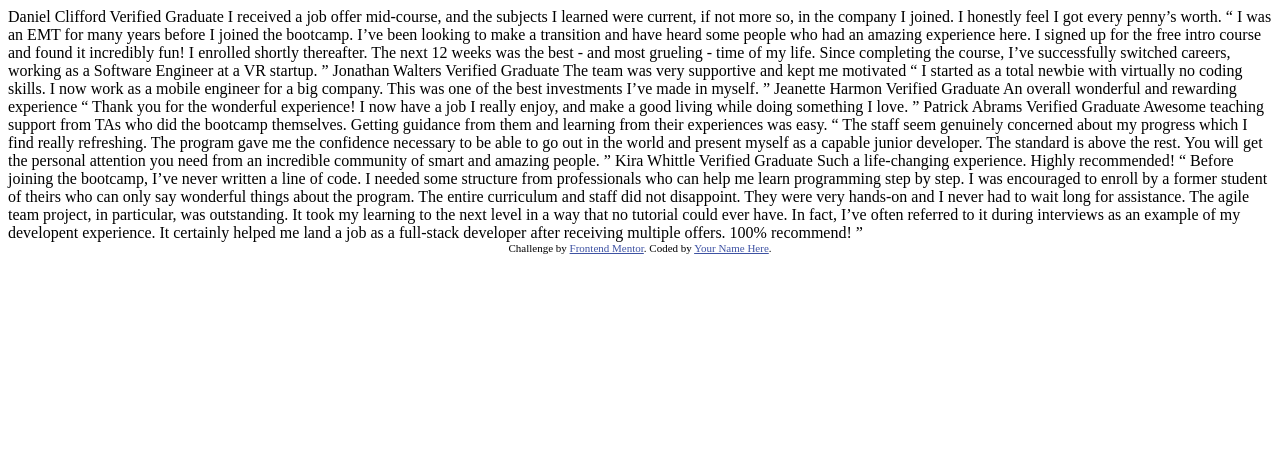
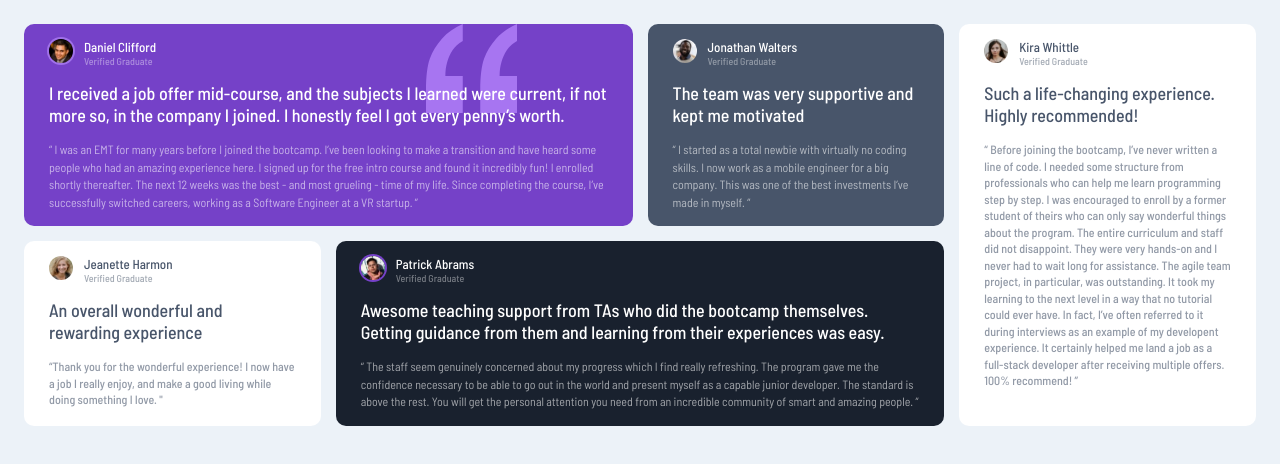
Before and after one commit to vcalvo25/testimonial-grid, a plain HTML site: page index.html in a window 1280 px wide. Drawn offline with Linux system fonts and the light colour scheme.

Commit message:
updated html and finalized styles

```diff
--- a/index.html
+++ b/index.html
@@ -2,75 +2,95 @@
 <html lang="en">
 <head>
   <meta charset="UTF-8">
-  <meta name="viewport" content="width=device-width, initial-scale=1.0"> <!-- displays site properly based on user's device -->
+  <meta name="viewport" content="width=device-width, initial-scale=1.0">
+  <link rel="icon" type="image/png" sizes="32x32" href="./images/favicon-32x32.png">
+  <link rel="stylesheet" href="styles.css">
 
-  <link rel="icon" type="image/png" sizes="32x32" href="./images/favicon-32x32.png">
-
-  <title>Frontend Mentor | [Challenge Name Here]</title>
-
-  <!-- Feel free to remove these styles or customise in your own stylesheet 👍 -->
-  <style>
-    .attribution { font-size: 11px; text-align: center; }
-    .attribution a { color: hsl(228, 45%, 44%); }
-  </style>
+  <link rel="preconnect" href="https://fonts.googleapis.com">
+  <link rel="preconnect" href="https://fonts.gstatic.com" crossorigin>
+  <link href="https://fonts.googleapis.com/css2?family=Barlow+Semi+Condensed:ital,wght@0,100;0,200;0,300;0,400;0,500;0,600;0,700;0,800;0,900;1,100;1,200;1,300;1,400;1,500;1,600;1,700;1,800;1,900&display=swap" rel="stylesheet">
+  <title>Frontend Mentor | Testimonial Grid Section</title>
 </head>
 <body>
-  Daniel Clifford
-  Verified Graduate
+  <main>
+  <!--MAIN GRID CONTAINER-->
+    <div class="grid-container">
+      <!--DANIEL'S CARD-->
+      <div class="card daniel">
+        <div class ="profile-card">
+          <img id="img-border" src="images/image-daniel.jpg" alt="Daniel's profile picture">
+          <p>Daniel Clifford</p>
+          <p id="title">Verified Graduate</p>
+          <div class="img-quote">
+            <img id="quote" src="images/bg-pattern-quotation.svg" alt="large quotations">
+          </div>
+        <div class="daniel-review">
+            <p id="comment">I received a job offer mid-course, and the subjects I learned were current, if not more so, in the company I joined. I honestly feel I got every penny’s worth.</p>
+            <blockquote id="main-review">“ I was an EMT for many years before I joined the bootcamp. I’ve been looking to make a
+              transition and have heard some people who had an amazing experience here. I signed up
+              for the free intro course and found it incredibly fun! I enrolled shortly thereafter.
+              The next 12 weeks was the best - and most grueling - time of my life. Since completing
+              the course, I’ve successfully switched careers, working as a Software Engineer at a VR startup. ”
+            </blockquote>
 
-  I received a job offer mid-course, and the subjects I learned were current, if not more so,
-  in the company I joined. I honestly feel I got every penny’s worth.
+            </div>
+          </div>
+        </div>
 
-  “ I was an EMT for many years before I joined the bootcamp. I’ve been looking to make a
-  transition and have heard some people who had an amazing experience here. I signed up
-  for the free intro course and found it incredibly fun! I enrolled shortly thereafter.
-  The next 12 weeks was the best - and most grueling - time of my life. Since completing
-  the course, I’ve successfully switched careers, working as a Software Engineer at a VR startup. ”
+      <!--JONATHAN'S CARD-->
+      <div class="card jonathan">
+          <div class="profile-card">
+            <img src="images/image-jonathan.jpg" alt="Jonathan's profile picture">
+            <p>Jonathan Walters</p>
+             <p id="title">Verified Graduate</p>
+            <div class="jonathan-review">
+              <p id="comment">The team was very supportive and kept me motivated</p>
+              <blockquote id="main-review">  “ I started as a total newbie with virtually no coding skills. I now work as a mobile engineer for a big company. This was one of the best investments I’ve made in myself. ”</blockquote>
+            </div>
+          </div>
+        </div>
 
-  Jonathan Walters
-  Verified Graduate
+      <!--JEANETTE'S CARD-->
+      <div class="card jeanette">
+          <div class="profile-card2">
+            <img src="images/image-jeanette.jpg" alt="Jeanette's profile picture">
+            <p>Jeanette Harmon</p>
+            <p id="title2">Verified Graduate</p>
+          </div>
+          <div class="jeanette-review">
+            <p id="comment2">An overall wonderful and rewarding experience</p>
+            <blockquote id="main-review2">“Thank you for the wonderful experience! I now have a job I really enjoy, and make a good living while doing something I love. "</blockquote>
+          </div>
+      </div>
 
-  The team was very supportive and kept me motivated
+      <!--PATRICK'S CARD-->
+      <div class="card patrick">
+          <div class="profile-card">
+            <img id="img-border2" src="images/image-patrick.jpg" alt="Patrick's profile picture">
+            <p>Patrick Abrams</p>
+            <p id="title">Verified Graduate</p>
+          </div>
+          <div class="patrick-review">
+            <p id="comment">Awesome teaching support from TAs who did the bootcamp themselves. Getting guidance from them and learning from their experiences was easy.
+            </p>
+            <blockquote id="main-review">“ The staff seem genuinely concerned about my progress which I find really refreshing. The program gave me the confidence necessary to be able to go out in the world and present myself as a capable junior developer. The standard is above the rest. You will get the personal attention you need from an incredible community of smart and amazing people. ”
+            </blockquote>
+          </div>
+        </div>
 
-  “ I started as a total newbie with virtually no coding skills. I now work as a mobile engineer
-  for a big company. This was one of the best investments I’ve made in myself. ”
-
-  Jeanette Harmon
-  Verified Graduate
-
-  An overall wonderful and rewarding experience
-
-  “ Thank you for the wonderful experience! I now have a job I really enjoy, and make a good living
-  while doing something I love. ”
-
-  Patrick Abrams
-  Verified Graduate
-
-  Awesome teaching support from TAs who did the bootcamp themselves. Getting guidance from them and
-  learning from their experiences was easy.
-
-  “ The staff seem genuinely concerned about my progress which I find really refreshing. The program
-  gave me the confidence necessary to be able to go out in the world and present myself as a capable
-  junior developer. The standard is above the rest. You will get the personal attention you need from
-  an incredible community of smart and amazing people. ”
-
-  Kira Whittle
-  Verified Graduate
-
-  Such a life-changing experience. Highly recommended!
-
-  “ Before joining the bootcamp, I’ve never written a line of code. I needed some structure from
-  professionals who can help me learn programming step by step. I was encouraged to enroll by a former
-  student of theirs who can only say wonderful things about the program. The entire curriculum and staff
-  did not disappoint. They were very hands-on and I never had to wait long for assistance. The agile team
-  project, in particular, was outstanding. It took my learning to the next level in a way that no tutorial
-  could ever have. In fact, I’ve often referred to it during interviews as an example of my developent
-  experience. It certainly helped me land a job as a full-stack developer after receiving multiple offers.
-  100% recommend! ”
-
-  <div class="attribution">
-    Challenge by <a href="https://www.frontendmentor.io?ref=challenge" target="_blank">Frontend Mentor</a>.
-    Coded by <a href="#">Your Name Here</a>.
-  </div>
+      <!--KIRA'S CARD-->
+      <div class="card kira">
+        <div class="profile-card2">
+          <img src="images/image-kira.jpg" alt="Kira's profile picture">
+          <p>Kira Whittle</p>
+          <p id="title2"> Verified Graduate</p>
+        </div>
+          <div class="review-card2">
+            <p id="comment2">Such a life-changing experience. Highly recommended!</p>
+            <blockquote id="main-review2">  “ Before joining the bootcamp, I’ve never written a line of code. I needed some structure from professionals who can help me learn programming step by step. I was encouraged to enroll by a former student of theirs who can only say wonderful things about the program. The entire curriculum and staff did not disappoint. They were very hands-on and I never had to wait long for assistance. The agile team project, in particular, was outstanding. It took my learning to the next level in a way that no tutorial could ever have. In fact, I’ve often referred to it during interviews as an example of my developent experience. It certainly helped me land a job as a full-stack developer after receiving multiple offers. 100% recommend! ”</blockquote>
+          </div>
+        </div>
+      </div>
+  </main>
 </body>
 </html>
--- a/styles.css
+++ b/styles.css
@@ -0,0 +1,210 @@
+* {
+    padding: 0px;
+    margin: 0px;
+    box-sizing: border-box;
+}
+
+:root {
+    --moderate-violet: hsl(263, 55%, 52%) ;
+    --dark-grayish-blue: hsl(217, 19%, 35%);
+    --dark-blackish-blue: hsl(219, 29%, 14%);
+    --white: hsl(0, 0%, 100%);
+
+    --light-gray: hsl(0, 0%, 81%);
+    --light-gray-blue: hsl(210, 46%, 95%);
+}
+
+body {
+    font-family: "Barlow Semi Condensed", serif;
+    font-size: 13px;
+    background-color: var(--light-gray-blue);
+}
+
+.grid-container {
+    display: grid;
+    grid-template-columns: repeat(4, 1fr);
+    gap: 25px;
+    margin-inline: auto;
+    justify-content: center;
+    padding: 3rem;
+    width: 56.2%;
+    height: auto;
+}
+
+#quote{
+    border: none;
+    border-radius: 0px;
+    width: 91px;
+    height: auto;
+    float: right;
+    display: flex;
+    position: absolute;
+    top: 0%;
+    left: 66%;
+}
+
+.card {
+    border-radius: 10px;
+    padding: 20px 27px;
+}
+
+.kira {
+    grid-column: 4 / 4;
+    grid-row: 1 / 3;
+    background-color: var(--white);
+}
+
+.jeanette {
+    grid-column: 1;
+    background-color: var(--white);
+}
+
+.jonathan {
+    background-color: var(--dark-grayish-blue);
+    grid-area: 1 / 3;
+    flex-direction: row;
+}
+
+.patrick {
+    background-color: var(--dark-blackish-blue);
+    grid-column: 2 / span 2;
+}
+
+.daniel {
+    background-color: var(--moderate-violet);
+    grid-column: 1 / span 2;
+    display: flex;
+    position: relative;
+}
+
+img {
+    border-radius: 50px;
+    width: 24px;
+    float: left;
+}
+
+#img-border {
+    box-shadow: 0 0 0 2px hsla(263, 89%, 75%, 0.7); ;
+}
+
+#img-border2 {
+    box-shadow: 0 0 0 2px var(--moderate-violet); ;
+}
+
+.profile-card2 p {
+    color: var(--dark-grayish-blue);
+    padding-left: 40px;
+    font-size: 12px;
+    font-weight: 500;
+}
+
+#comment2 {
+    color: var(--dark-grayish-blue);
+    font-size: 18px;
+    font-weight: 500;
+    padding: 15px 0px;
+    line-height: 22px;
+}
+
+#main-review2 {
+    color: hsla(217, 19%, 35%, .6);
+    font-weight: 500;
+    font-size: 12px;
+    line-height: 16.5px;
+}
+
+#title2 {
+    color: hsla(217, 19%, 35%, .5);
+    font-size: 10px;
+}
+
+.profile-card p {
+    color: var(--white);
+    padding-left: 40px;
+    font-size: 12px;
+    font-weight: 500;
+}
+
+#comment {
+    color: var(--white);
+    font-size: 18px;
+    font-weight: 500;
+    padding: 15px 0px;
+    line-height: 22px;
+}
+
+#main-review{
+    color: hsla(0, 0%, 100%, .6);
+    font-size: 12px;
+    line-height: 17.5px;
+}
+
+#title {
+    color: hsla(0, 0%, 100%, 40%);
+    font-size: 10px;
+    padding-top: 0px;
+}
+
+.daniel #comment {
+    display: flex;
+    position: relative;
+}
+
+@media screen and (max-width: 445px) {
+    .grid-container {
+        display: flex;
+        flex-direction: column;
+        gap: 20px;
+        margin: auto;
+        justify-content: center;
+        padding: 50px;
+        width: 100%;
+        height: auto;
+}
+    .card {
+        border-radius: 10px;
+        padding: 20px 25px;
+    }
+
+    #quote{
+        display: flex;
+        position: absolute;
+        top: 0%;
+        left: 61%;
+    }
+}
+
+@media screen and (max-width: 1440px) {
+    .grid-container {
+        gap: 15px;
+        margin-inline: auto;
+        justify-content: center;
+        padding: 1.5rem;
+        width: 100%;
+        height: auto;
+}
+    .card {
+        border-radius: 10px;
+        padding: 15px 25px;
+    }
+
+    #quote{
+        display: flex;
+        position: absolute;
+        top: 0%;
+        left: 66%;
+    }
+
+    .profile-card p {
+        padding-left: 35px;
+        font-size: 13px;
+    }
+
+    .profile-card2 p {
+        padding-left: 35px;
+        font-size: 13px;
+    }
+
+
+
+}
```
Also changed, not shown: 1 other file.
